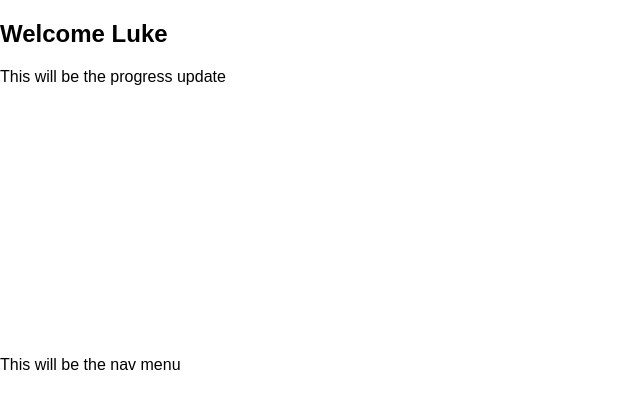
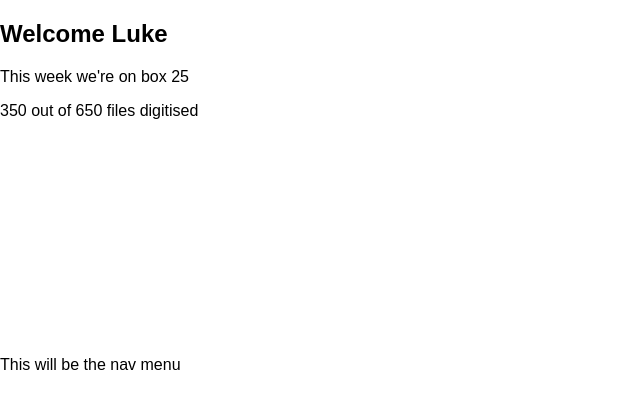
Before and after one commit to fac-12/CourtauldInstitute, a React (Create React App) app in the folder client/: page / in a window 1280 px wide. Shown: the top 408 px of the page, without its empty margins (0-640 px from the left). Built offline with nearby package versions, Linux system fonts and the light colour scheme.

Commit message:
#23 Setup progress update container

```diff
--- a/client/src/components/dashboard/Dashboard.js
+++ b/client/src/components/dashboard/Dashboard.js
@@ -1,6 +1,6 @@
 import React, { Component } from "react";
 import WelcomeHeaderContainer from "./WelcomeHeaderContainer";
-import ProgressUpdate from "./ProgressUpdate";
+import ProgressUpdateContainer from "./ProgressUpdateContainer";
 import NavMenu from "./NavMenu";
 
 class DashboardContainer extends Component {
@@ -9,7 +9,7 @@ class DashboardContainer extends Component {
       <div>
         <section className="dashboard__top">
           <WelcomeHeaderContainer />
-          <ProgressUpdate />
+          <ProgressUpdateContainer />
         </section>
         <NavMenu />
       </div>
--- a/client/src/components/dashboard/ProgressUpdate.js
+++ b/client/src/components/dashboard/ProgressUpdate.js
@@ -2,9 +2,11 @@ import React, { Component } from "react";
 
 class ProgressUpdate extends Component {
   render() {
+    console.log(this.props);
     return (
       <div>
-        <p>This will be the progress update</p>
+        <p>{this.props.text}</p>
+        <p>{this.props.data}</p>
       </div>
     );
   }
--- /dev/null
+++ b/client/src/components/dashboard/ProgressUpdateContainer.js
@@ -0,0 +1,17 @@
+import React, { Component } from "react";
+import ProgressUpdate from "./ProgressUpdate";
+
+class ProgressUpdateContainer extends Component {
+  render() {
+    return (
+      <div>
+        <ProgressUpdate
+          text="This week we're on box 25"
+          data="350 out of 650 files digitised"
+        />
+      </div>
+    );
+  }
+}
+
+export default ProgressUpdateContainer;
```
